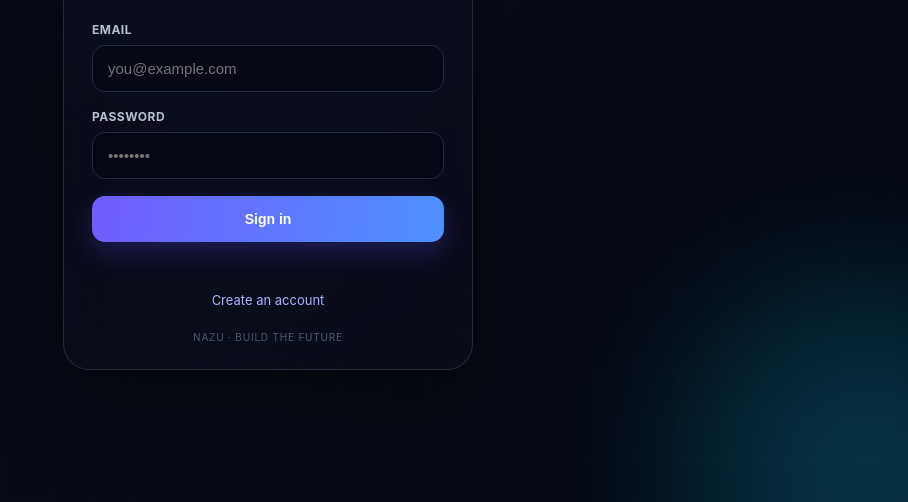
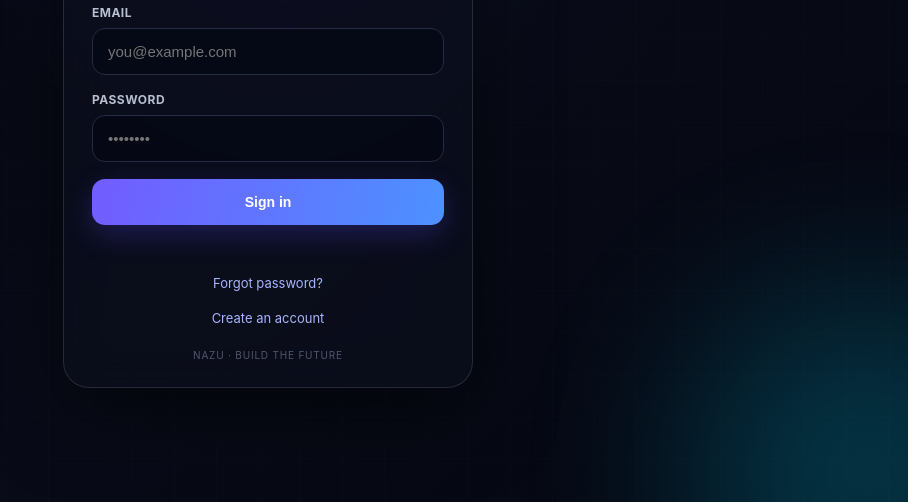
Before and after one commit to Mr04Nazmul/Jenny-last-try-, a plain HTML site: page login.html in a window 1280 px wide. Shown: the part 298-800 px from the top of the page, without its empty margins (372-1280 px from the left). Drawn offline with nearby package versions, Linux system fonts and the light colour scheme.

Commit message:
Add email code password recovery flow

```diff
--- a/login.html
+++ b/login.html
@@ -10,23 +10,38 @@ body:before,body:after{content:"";position:fixed;width:360px;height:360px;border
 .box{position:relative;width:min(410px,calc(100% - 32px));padding:32px 28px 26px;border:1px solid rgba(255,255,255,.12);border-radius:26px;background:rgba(12,15,29,.72);backdrop-filter:blur(24px);-webkit-backdrop-filter:blur(24px);box-shadow:0 24px 80px rgba(0,0,0,.5),inset 0 1px rgba(255,255,255,.08);animation:up .65s ease}
 .logo{display:flex;align-items:center;gap:11px;margin-bottom:25px}.mark{width:42px;height:42px;border-radius:13px;display:grid;place-items:center;font-weight:900;background:linear-gradient(135deg,#8d6cff,#4d9dff);box-shadow:0 0 28px rgba(104,90,255,.38)}.brand{font-size:21px;font-weight:850;letter-spacing:.08em}.badge{margin-left:auto;padding:6px 9px;border:1px solid rgba(92,255,194,.2);border-radius:999px;color:#83ffc9;font-size:10px;text-transform:uppercase;background:rgba(76,255,188,.06)}
 h1{font-size:28px;letter-spacing:-.03em;margin:0 0 8px}.sub{margin:0 0 25px;color:#9299ae;font-size:14px;line-height:1.5}label{display:block;margin:0 0 8px;color:#b8bfd0;font-size:12px;font-weight:700;letter-spacing:.04em}input{width:100%;padding:14px 15px;margin:0 0 17px;border-radius:13px;border:1px solid #252b42;outline:none;background:rgba(5,8,18,.72);color:#fff;font-size:15px}input:focus{border-color:#7561ff;box-shadow:0 0 0 4px rgba(117,97,255,.11)}
-button{width:100%;padding:15px;border:0;border-radius:13px;color:#fff;font-size:14px;font-weight:800;cursor:pointer;background:linear-gradient(100deg,#735cff,#4d91ff);box-shadow:0 10px 28px rgba(91,75,255,.25)}button:disabled{opacity:.65;cursor:wait}.switch{display:block;text-align:center;margin-top:19px;color:#a9b5ff;font-size:13px;cursor:pointer}#msg{min-height:18px;margin-top:13px;text-align:center;color:#929bb1;font-size:12px;line-height:1.4}.footer{text-align:center;margin-top:23px;color:#50586d;font-size:10px;letter-spacing:.08em;text-transform:uppercase}@keyframes up{from{opacity:0;transform:translateY(18px) scale(.98)}to{opacity:1;transform:none}}@media(max-width:420px){.box{padding:27px 21px 23px;border-radius:22px}.badge{display:none}h1{font-size:25px}}
+button{width:100%;padding:15px;border:0;border-radius:13px;color:#fff;font-size:14px;font-weight:800;cursor:pointer;background:linear-gradient(100deg,#735cff,#4d91ff);box-shadow:0 10px 28px rgba(91,75,255,.25)}button:disabled{opacity:.65;cursor:wait}.switch{display:block;text-align:center;margin-top:19px;color:#a9b5ff;font-size:13px;cursor:pointer}.back{display:block;text-align:center;margin-top:12px;color:#727b91;font-size:12px;cursor:pointer}.hidden{display:none!important}#msg{min-height:18px;margin-top:13px;text-align:center;color:#929bb1;font-size:12px;line-height:1.4}.footer{text-align:center;margin-top:23px;color:#50586d;font-size:10px;letter-spacing:.08em;text-transform:uppercase}@keyframes up{from{opacity:0;transform:translateY(18px) scale(.98)}to{opacity:1;transform:none}}@media(max-width:420px){.box{padding:27px 21px 23px;border-radius:22px}.badge{display:none}h1{font-size:25px}}
 </style>
 <script src="https://cdn.jsdelivr.net/npm/@supabase/supabase-js@2"></script>
 </head>
 <body><div class="bg"></div><div class="grid"></div><div class="box">
 <div class="logo"><div class="mark">N</div><div class="brand">NAZU</div><div class="badge">Beta</div></div>
 <h1 id="title">Welcome back</h1><p class="sub" id="subtitle">Sign in to continue to your NAZU account.</p>
-<form id="form"><label for="email">EMAIL</label><input id="email" type="email" required autocomplete="email" placeholder="you@example.com"><label for="password">PASSWORD</label><input id="password" type="password" minlength="8" required autocomplete="current-password" placeholder="••••••••"><button id="submit" type="submit">Sign in</button></form>
-<div id="msg"></div><span class="switch" id="switch">Create an account</span><div class="footer">NAZU · Build the future</div>
+<form id="form">
+<div id="emailWrap"><label for="email">EMAIL</label><input id="email" type="email" required autocomplete="email" placeholder="you@example.com"></div>
+<div id="passwordWrap"><label for="password">PASSWORD</label><input id="password" type="password" minlength="8" required autocomplete="current-password" placeholder="••••••••"></div>
+<div id="codeWrap" class="hidden"><label for="code">VERIFICATION CODE</label><input id="code" type="text" inputmode="numeric" autocomplete="one-time-code" maxlength="6" placeholder="6-digit code"></div>
+<div id="newPasswordWrap" class="hidden"><label for="newPassword">NEW PASSWORD</label><input id="newPassword" type="password" minlength="8" autocomplete="new-password" placeholder="••••••••"></div>
+<button id="submit" type="submit">Sign in</button>
+</form>
+<div id="msg"></div><span class="switch" id="forgot">Forgot password?</span><span class="switch" id="switch">Create an account</span><span class="back hidden" id="back">← Back to sign in</span><div class="footer">NAZU · Build the future</div>
 </div>
 <script>
 const SUPABASE_URL="https://vjygltfnrmyghlwyjtwu.supabase.co";
 const SUPABASE_KEY="sb_publishable_SL6n4Q0t_AxHywHM6iMkpg_bm-lx_Oh";
 const supabaseClient=supabase.createClient(SUPABASE_URL,SUPABASE_KEY);
-const form=document.getElementById("form"),email=document.getElementById("email"),password=document.getElementById("password"),msg=document.getElementById("msg"),subtitle=document.getElementById("subtitle"),title=document.getElementById("title"),submit=document.getElementById("submit"),sw=document.getElementById("switch");let registerMode=false;
-supabaseClient.auth.getSession().then(({data})=>{if(data.session)window.location.replace("dashboard.html?v=9")});
-sw.onclick=()=>{registerMode=!registerMode;title.textContent=registerMode?"Create your account":"Welcome back";subtitle.textContent=registerMode?"Join NAZU and start your journey.":"Sign in to continue to your NAZU account.";submit.textContent=registerMode?"Create account":"Sign in";sw.textContent=registerMode?"Already have an account? Sign in":"Create an account";msg.textContent=""};
-form.onsubmit=async e=>{e.preventDefault();submit.disabled=true;msg.textContent=registerMode?"Creating account...":"Signing in...";
-try{const result=registerMode?await supabaseClient.auth.signUp({email:email.value.trim(),password:password.value}):await supabaseClient.auth.signInWithPassword({email:email.value.trim(),password:password.value});if(result.error)throw result.error;if(registerMode&&!result.data.session){msg.textContent="Account created. Please sign in.";registerMode=false;title.textContent="Welcome back";subtitle.textContent="Sign in to continue to your NAZU account.";submit.textContent="Sign in";sw.textContent="Create an account";return}window.location.replace("dashboard.html?v=9")}catch(error){msg.textContent=error?.message||"Unable to sign in. Please try again."}finally{submit.disabled=false}};
+const form=document.getElementById("form"),email=document.getElementById("email"),password=document.getElementById("password"),code=document.getElementById("code"),newPassword=document.getElementById("newPassword"),msg=document.getElementById("msg"),subtitle=document.getElementById("subtitle"),title=document.getElementById("title"),submit=document.getElementById("submit"),sw=document.getElementById("switch"),forgot=document.getElementById("forgot"),back=document.getElementById("back"),passwordWrap=document.getElementById("passwordWrap"),codeWrap=document.getElementById("codeWrap"),newPasswordWrap=document.getElementById("newPasswordWrap");
+let registerMode=false,recoveryMode=false,recoveryStep=false;
+supabaseClient.auth.getSession().then(({data})=>{if(data.session)window.location.replace("dashboard.html?v=21")});
+function render(){if(recoveryMode){title.textContent=recoveryStep?"Set a new password":"Reset your password";subtitle.textContent=recoveryStep?"Enter the verification code and choose a new password.":"We’ll send a 6-digit verification code to your email.";passwordWrap.classList.toggle("hidden",recoveryStep);codeWrap.classList.toggle("hidden",!recoveryStep);newPasswordWrap.classList.toggle("hidden",!recoveryStep);submit.textContent=recoveryStep?"Verify & change password":"Send code";forgot.classList.add("hidden");sw.classList.add("hidden");back.classList.remove("hidden");return}passwordWrap.classList.remove("hidden");codeWrap.classList.add("hidden");newPasswordWrap.classList.add("hidden");forgot.classList.remove("hidden");sw.classList.remove("hidden");back.classList.add("hidden");title.textContent=registerMode?"Create your account":"Welcome back";subtitle.textContent=registerMode?"Join NAZU and start your journey.":"Sign in to continue to your NAZU account.";submit.textContent=registerMode?"Create account":"Sign in";sw.textContent=registerMode?"Already have an account? Sign in":"Create an account"}
+sw.onclick=()=>{registerMode=!registerMode;render();msg.textContent=""};
+forgot.onclick=()=>{recoveryMode=true;recoveryStep=false;registerMode=false;render();email.required=true;msg.textContent=""};
+back.onclick=()=>{recoveryMode=false;recoveryStep=false;registerMode=false;render();msg.textContent=""};
+form.onsubmit=async e=>{e.preventDefault();submit.disabled=true;msg.textContent="";
+try{
+if(recoveryMode&&!recoveryStep){const {error}=await supabaseClient.auth.resetPasswordForEmail(email.value.trim());if(error)throw error;recoveryStep=true;render();msg.textContent="Code sent. Check your email.";return}
+if(recoveryMode&&recoveryStep){if(!/^\d{6}$/.test(code.value.trim()))throw new Error("Enter the 6-digit verification code.");if(newPassword.value.length<8)throw new Error("New password must be at least 8 characters.");const {error:verifyError}=await supabaseClient.auth.verifyOtp({email:email.value.trim(),token:code.value.trim(),type:"recovery"});if(verifyError)throw verifyError;const {error:updateError}=await supabaseClient.auth.updateUser({password:newPassword.value});if(updateError)throw updateError;msg.textContent="Password changed successfully. You can now sign in.";recoveryMode=false;recoveryStep=false;password.value="";newPassword.value="";code.value="";render();return}
+const result=registerMode?await supabaseClient.auth.signUp({email:email.value.trim(),password:password.value}):await supabaseClient.auth.signInWithPassword({email:email.value.trim(),password:password.value});if(result.error)throw result.error;if(registerMode&&!result.data.session){msg.textContent="Account created. Please sign in.";registerMode=false;render();return}window.location.replace("dashboard.html?v=21")
+}catch(error){msg.textContent=error?.message||"Something went wrong. Please try again."}finally{submit.disabled=false}};
+render();
 </script></body></html>
```
